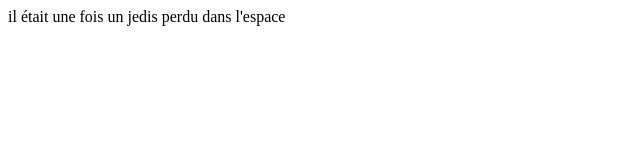
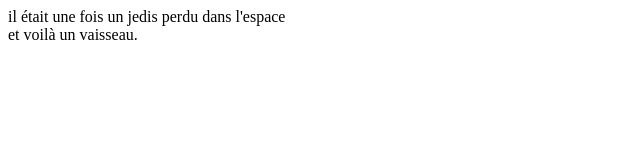
Before and after one commit to vpapot/formation-git-mastering-discover-github, a plain HTML site: page index.html in a window 1280 px wide. Shown: the whole page, without its empty margins (0-640 px from the left). Drawn offline with Linux system fonts and the light colour scheme.

Commit message:
feat:new div

```diff
--- a/index.html
+++ b/index.html
@@ -10,5 +10,8 @@
   <div>
      il était une fois un jedis perdu dans l'espace
   </div>
+  <div>
+    et voilà un vaisseau.
+  </div>
 </body>
 </html>
```
